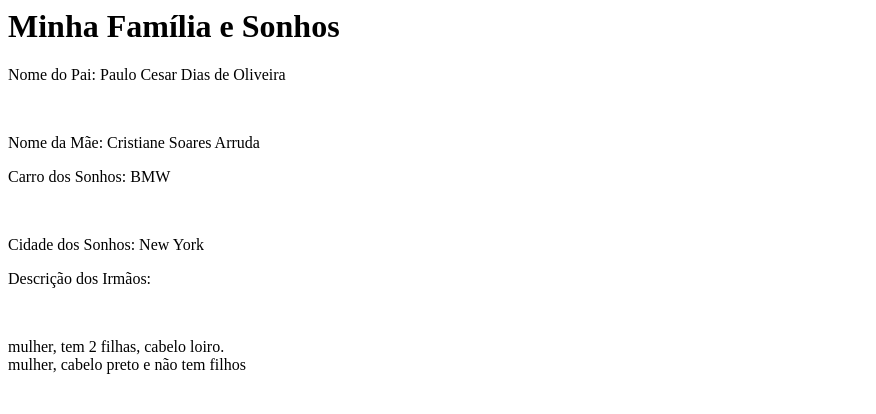
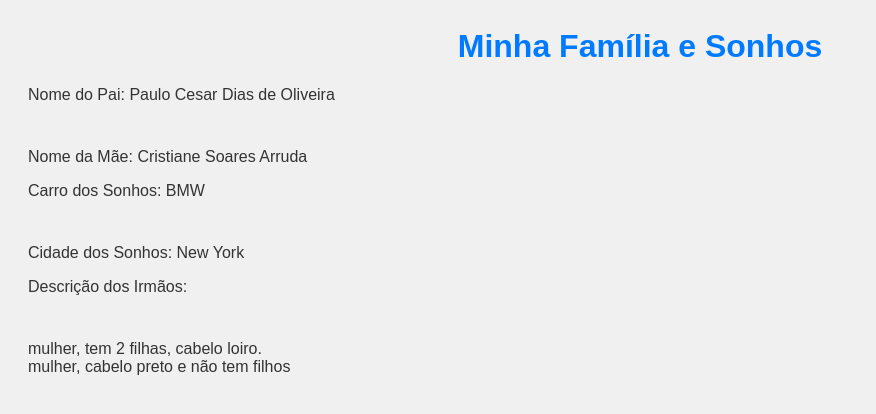
Before and after one commit to Gabriel485s/atividade10, a plain HTML site: page index.html in a window 1280 px wide. Shown: the whole page, without its empty margins (0-876 px from the left). Drawn offline with Linux system fonts and the light colour scheme.

Commit message:
Update index.html

```diff
--- a/index.html
+++ b/index.html
@@ -1,6 +1,23 @@
+
+<html>
 <head>
     <meta charset="UTF-8">
     <title>Minha Família e Sonhos</title>
+    <style>
+        body {
+            font-family: Arial, sans-serif;
+            background-color: #f0f0f0;
+            color: #333;
+            padding: 20px;
+        }
+        h1 {
+            color: #007bff;
+            text-align: center;
+        }
+        p {
+            margin-bottom: 10px;
+        }
+    </style>
 </head>
 <body>
 
```
